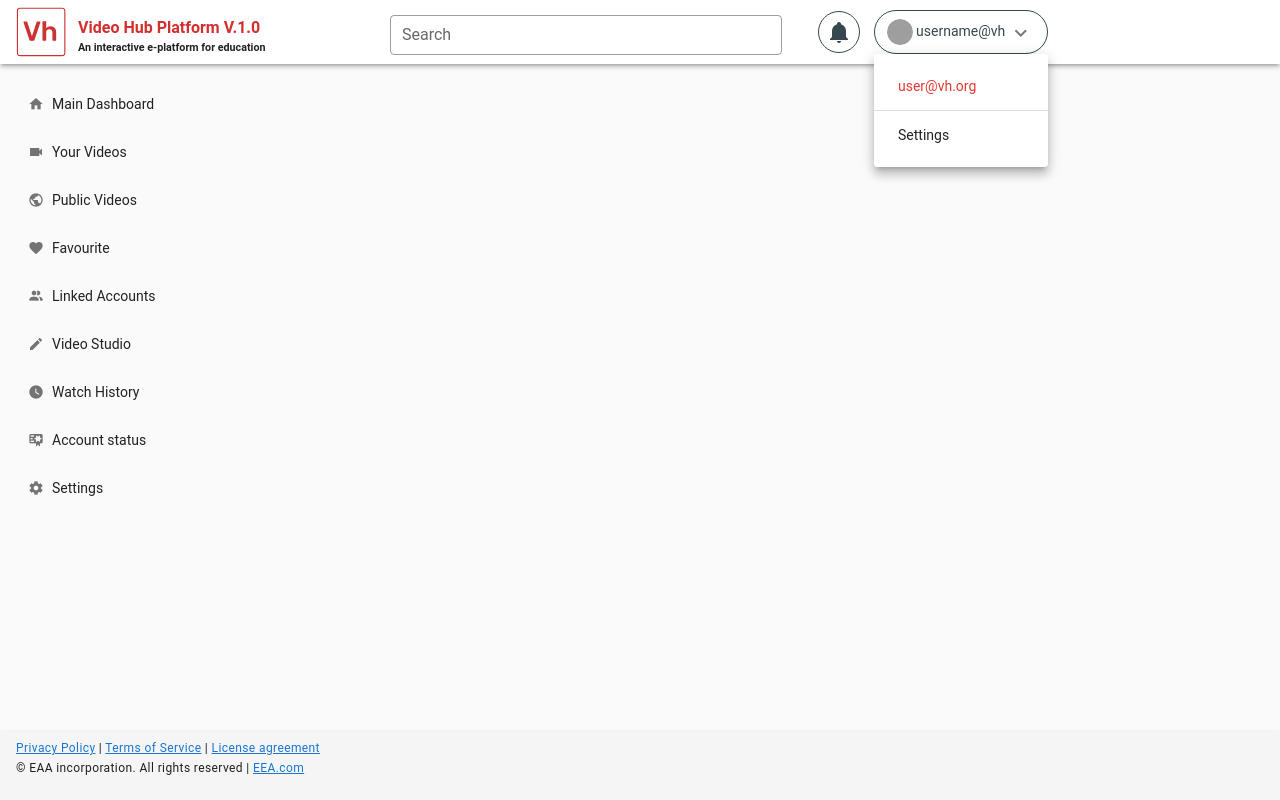
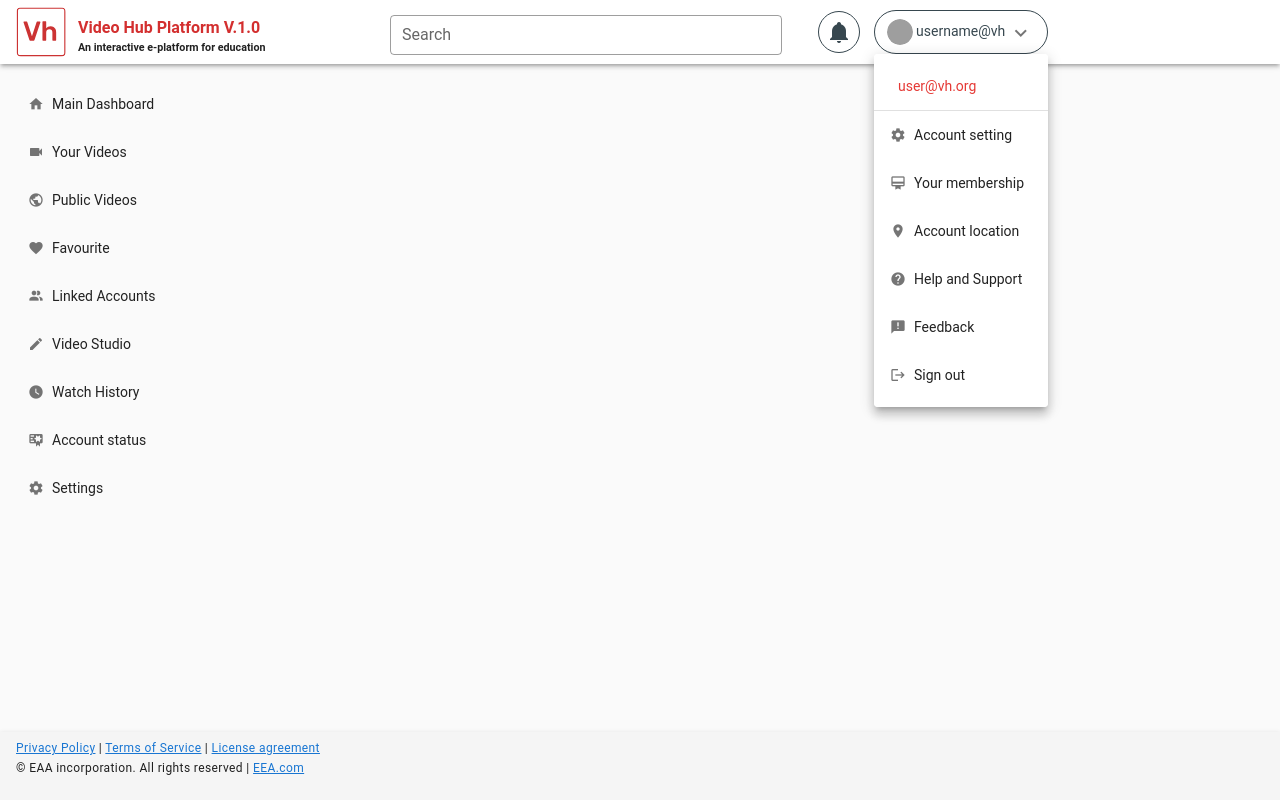
Before and after one commit to programmer-alijameel2020/video-hub-front, a Vue app: page /Main/dashboard in a window 1280 px wide. Both pictures are taken after a click on the button "username@vh". Built offline with nearby package versions, Linux system fonts and the light colour scheme; grey boxes are pictures that could not be loaded.

Commit message:
--final sidebar update

```diff
--- a/src/components/UpperDivision.vue
+++ b/src/components/UpperDivision.vue
@@ -44,14 +44,14 @@
         <v-col cols="12" md="5" lg="5" sm="5" class="text-left mt-0 pt-1">
           <v-icon class="ms-3 circular pa-2">mdi-bell</v-icon>
           <v-icon
-            v-show="$vuetify.breakpoint.mdAndDown"
+            v-show="$vuetify.breakpoint.smOnly == true"
             class="ms-3 circular pa-2"
             >mdi-magnify</v-icon
           >
           <v-avatar
             class="ms-3"
             size="40px"
-            v-show="$vuetify.breakpoint.smOnly"
+            v-show="$vuetify.breakpoint.smOnly == true"
           >
             <img
               src="https://cdn.vuetifyjs.com/images/john.jpg"
@@ -96,9 +96,11 @@
               </v-list-item>
               <v-divider></v-divider>
               <v-list-item v-for="(item, i) in dropdownItems" :key="i">
+                <v-icon v-text="item.icon" small></v-icon>
                 <v-list-item-title
                   class="text-left ps-2 list-item-style d-none d-md-block"
-                  >{{ item.title }}</v-list-item-title
+                >
+                  {{ item.title }}</v-list-item-title
                 >
               </v-list-item>
             </v-list>
@@ -174,7 +176,33 @@ export default {
 
       dropdownItems: [
         {
-          title: "Settings",
+          title: "Account setting",
+          icon: "mdi-cog",
+          route: "/user/dashboard/user-settings",
+        },
+        {
+          title: "Your membership",
+          icon: "mdi-wallet-membership",
+          route: "/user/dashboard/user-settings",
+        },
+        {
+          title: "Account location",
+          icon: "mdi-map-marker",
+          route: "/user/dashboard/user-settings",
+        },
+        {
+          title: "Help and Support",
+          icon: "mdi-help-circle",
+          route: "/user/dashboard/user-settings",
+        },
+        {
+          title: "Feedback",
+          icon: "mdi-message-alert",
+          route: "/user/dashboard/user-settings",
+        },
+        {
+          title: "Sign out",
+          icon: "mdi-logout",
           route: "/user/dashboard/user-settings",
         },
       ],
```
